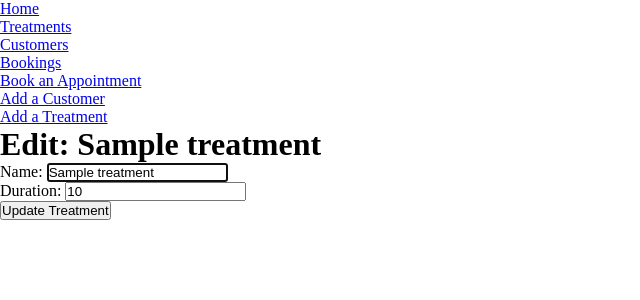
After one commit to abasile1-tech/cyberpunk_ripperdoc_appointment_scheduler, a Flask app: page /treatments/1/edit in a window 1280 px wide. The commit adds this page. Shown: the top 300 px of the page, without its empty margins (0-640 px from the left). Run offline with Flask 3, Linux system fonts and the light colour scheme; tables that the repository leaves empty hold one stand-in row (values such as "Sample post").

Commit message:
Customers and treatments are now editable

```diff
--- a/controllers/treatment_controller.py
+++ b/controllers/treatment_controller.py
@@ -45,3 +45,20 @@ def delete_treatment(id):
 	Treatment.query.filter_by(id = id).delete()
 	db.session.commit()
 	return redirect('/treatments')
+
+@treatments_blueprint.route("/treatments/<id>/edit")
+def edit_treatment(id):
+	treatment = Treatment.query.get(id)
+	return render_template('treatments/edit.html', treatment=treatment)
+
+@treatments_blueprint.route("/treatments/<id>", methods=["POST"])
+def update_treatment(id):
+	name = request.form['name']
+	duration = request.form['duration']
+
+	treatment = Treatment.query.get(id)
+	treatment.name = name
+	treatment.duration = duration
+
+	db.session.commit()
+	return redirect('/treatments')
--- a/templates/customers/show.html
+++ b/templates/customers/show.html
@@ -19,6 +19,8 @@
 	{% endfor %}
 </ul>
 
+<a href="/customers/{{ customer.id }}/edit"><button>Edit {{ customer.name }}</button></a>
+
 <form class="form-inline" action="/customers/{{customer.id}}/delete" method="POST">
 	<input type="submit" value="Delete {{ customer.name }}">
 </form>
--- /dev/null
+++ b/templates/treatments/edit.html
@@ -0,0 +1,32 @@
+{% extends 'base.html' %}
+
+{% block content %}
+
+<h1>Edit: {{ treatment.name }}</h1>
+
+<form action="/treatments/{{ treatment.id }}" method="post">
+	<div>
+		<label for="name">Name:</label>
+		<input
+			type="text"
+			name="name"
+			id="name"
+			value="{{ treatment.name }}"
+			required
+			autofocus
+		/>
+	</div>
+	<div>
+		<label for="duration">Duration:</label>
+		<input
+			type="number"
+			name="duration"
+			id="duration"
+			value="{{ treatment.duration }}"
+			required
+		/>
+	</div>
+	<button type="submit">Update Treatment</button>
+</form>
+
+{% endblock content %}
--- a/templates/treatments/show.html
+++ b/templates/treatments/show.html
@@ -10,7 +10,10 @@
 	{% endfor %}
 	</ul>
 
+	<a href="/treatments/{{ treatment.id }}/edit"><button>Edit {{ treatment.name }}</button></a>
+
 	<form class="form-inline" action="/treatments/{{treatment.id}}/delete" method="POST">
 		<input type="submit" value="Delete {{ treatment.name }}">
 	</form>
+
 {% endblock content %}
```
Also changed, not shown: controllers/customer_controller.py (+15 -0 lines), templates/customers/edit.html (added, +22 -0 lines), templates/bookings/edit.html (added).
